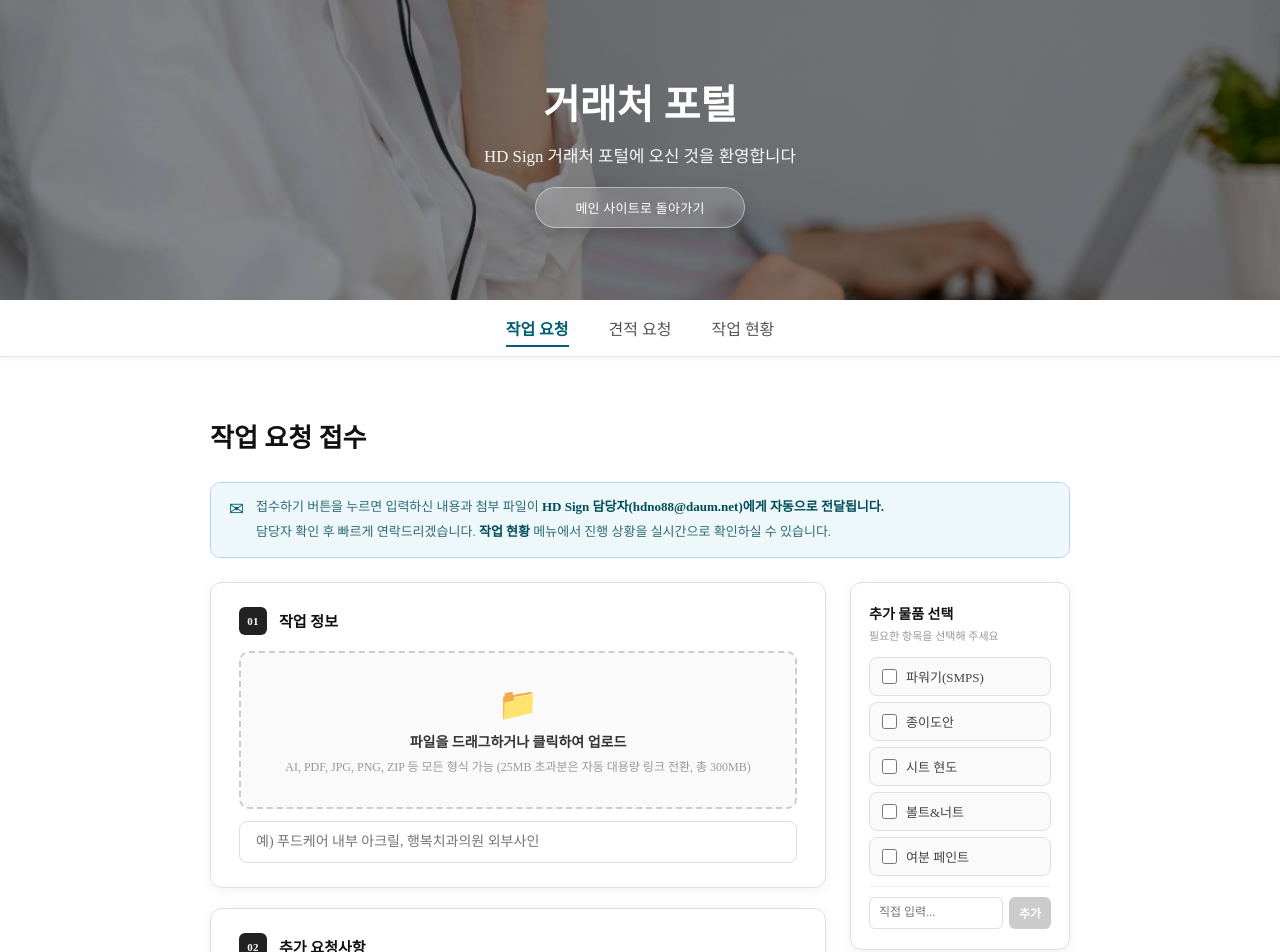
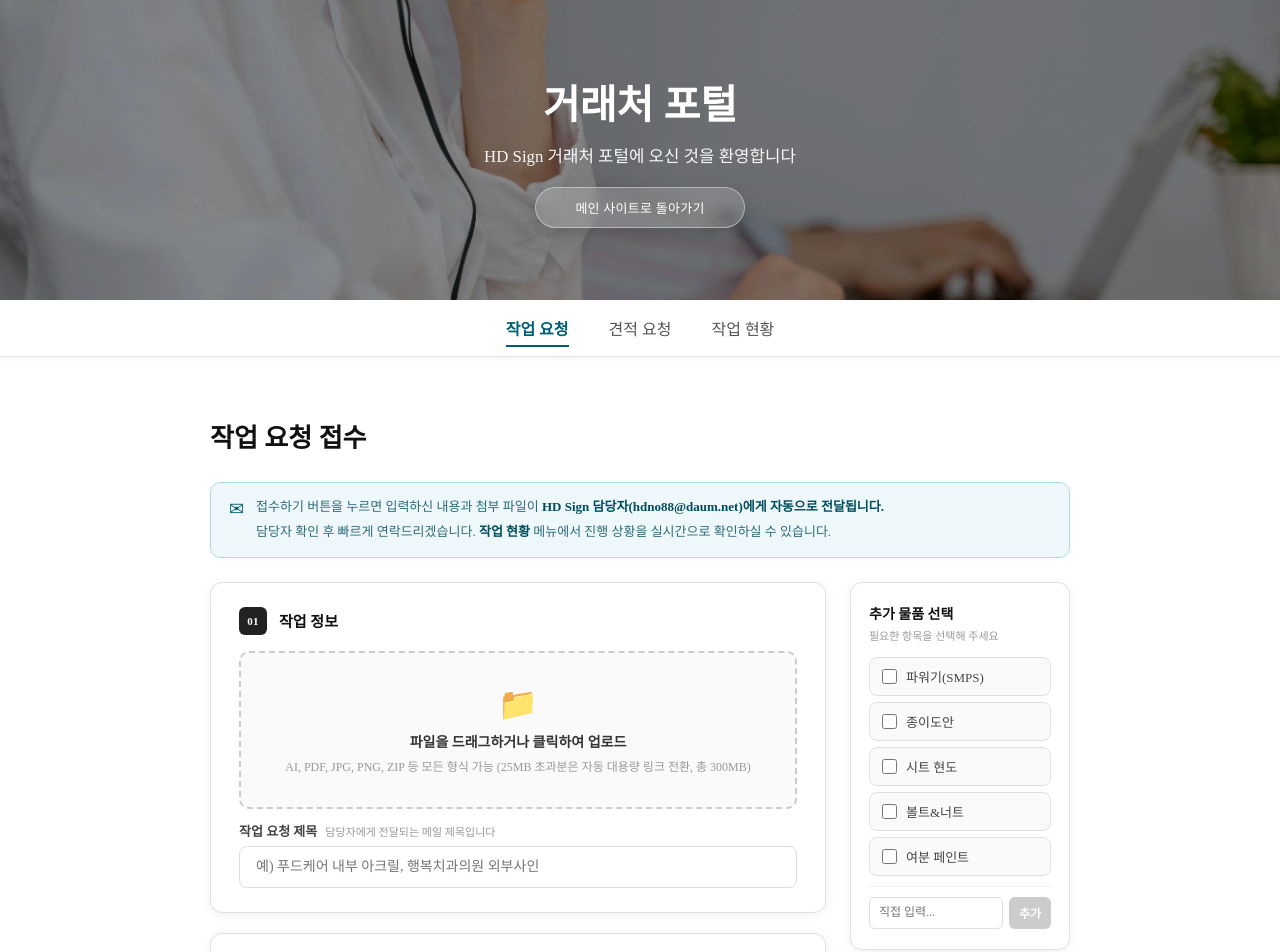
Before and after one commit to gusdn0236/hdsign, a React (Vite) app in the folder frontend/: page /client/request in a window 1280 px wide. Shown: the top 952 px of the page. Built offline with nearby package versions, Linux system fonts and the light colour scheme; sample sign-in values are in the browser's storage.

Commit message:
feat: colored file type badges and mail subject label on title input

```diff
--- a/frontend/src/pages/client/ClientRequest.css
+++ b/frontend/src/pages/client/ClientRequest.css
@@ -288,7 +288,11 @@
     display: flex; align-items: center; gap: 10px; padding: 10px 14px;
     background: #fff; border: 1px solid #e5e5e5; border-radius: 8px;
 }
-.request-page .file-icon { font-size: 20px; }
+.request-page .file-type-badge {
+    flex-shrink: 0; display: inline-flex; align-items: center; justify-content: center;
+    width: 40px; height: 40px; border-radius: 8px;
+    font-size: 11px; font-weight: 700; letter-spacing: 0.3px;
+}
 .request-page .file-info { flex: 1; min-width: 0; display: flex; flex-direction: column; gap: 2px; }
 .request-page .file-name { font-size: 13px; font-weight: 600; color: #111; overflow: hidden; text-overflow: ellipsis; white-space: nowrap; }
 .request-page .file-size { font-size: 11px; color: #999; }
@@ -436,6 +440,7 @@
 .request-page .req-input--suggested { border-color: #005f73; background: #f0f9fb; }
 .request-page .title-input-wrap { margin-top: 12px; display: flex; flex-direction: column; gap: 6px; }
 .request-page .title-auto-hint { font-size: 12px; color: #005f73; }
+.request-page .title-label-sub { margin-left: 8px; font-size: 11px; font-weight: 400; color: #999; }
 
 /* ── Error & Submit ── */
 .request-page .req-error {
--- a/frontend/src/pages/client/ClientRequest.jsx
+++ b/frontend/src/pages/client/ClientRequest.jsx
@@ -89,13 +89,27 @@ function FileDropZone({ files, onFilesChange }) {
         return `${(bytes / (1024 * 1024)).toFixed(1)} MB`;
     };
 
+    const FILE_BADGES = {
+        ai:    { label: 'Ai',   color: '#e07000', bg: '#fff3e0' },
+        pdf:   { label: 'PDF',  color: '#c62828', bg: '#ffebee' },
+        image: { label: 'IMG',  color: '#0277bd', bg: '#e1f5fe' },
+        zip:   { label: 'ZIP',  color: '#6a1fa2', bg: '#f3e5f5' },
+        file:  { label: 'FILE', color: '#546e7a', bg: '#eceff1' },
+    };
+
     const getIcon = (name) => {
         const ext = name.split('.').pop().toLowerCase();
-        if (ext === 'ai') return '벡터';
-        if (['jpg', 'jpeg', 'png', 'webp', 'gif'].includes(ext)) return '이미지';
-        if (ext === 'pdf') return 'PDF';
-        if (['zip', 'rar'].includes(ext)) return '압축';
-        return '파일';
+        const key = ext === 'ai' ? 'ai'
+            : ['jpg', 'jpeg', 'png', 'webp', 'gif'].includes(ext) ? 'image'
+            : ext === 'pdf' ? 'pdf'
+            : ['zip', 'rar'].includes(ext) ? 'zip'
+            : 'file';
+        const { label, color, bg } = FILE_BADGES[key];
+        return (
+            <span className="file-type-badge" style={{ color, background: bg }}>
+                {label}
+            </span>
+        );
     };
 
     return (
@@ -124,7 +138,7 @@ function FileDropZone({ files, onFilesChange }) {
                 <ul className="file-list">
                     {files.map((file, index) => (
                         <li key={`${file.name}-${index}`} className="file-item">
-                            <span className="file-icon">{getIcon(file.name)}</span>
+                            {getIcon(file.name)}
                             <div className="file-info">
                                 <span className="file-name">{file.name}</span>
                                 <span className="file-size">{formatSize(file.size)}</span>
@@ -502,6 +516,10 @@ export default function ClientRequest() {
                             <FileDropZone files={files} onFilesChange={handleFilesChange} />
                             <ImagePreview files={files} />
                             <div className="title-input-wrap">
+                                <label className="req-label">
+                                    작업 요청 제목
+                                    <span className="title-label-sub">담당자에게 전달되는 메일 제목입니다</span>
+                                </label>
                                 <input
                                     type="text"
                                     className={`req-input${titleAutoFilled ? ' req-input--suggested' : ''}`}
```
